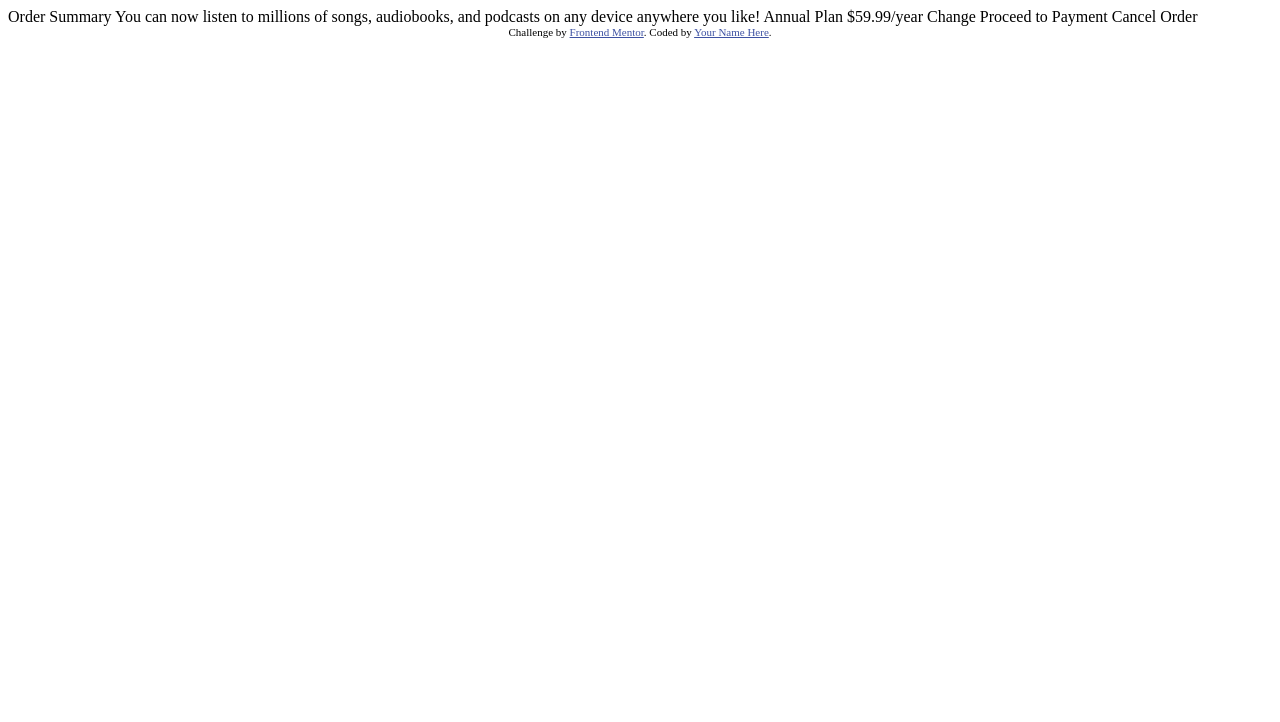
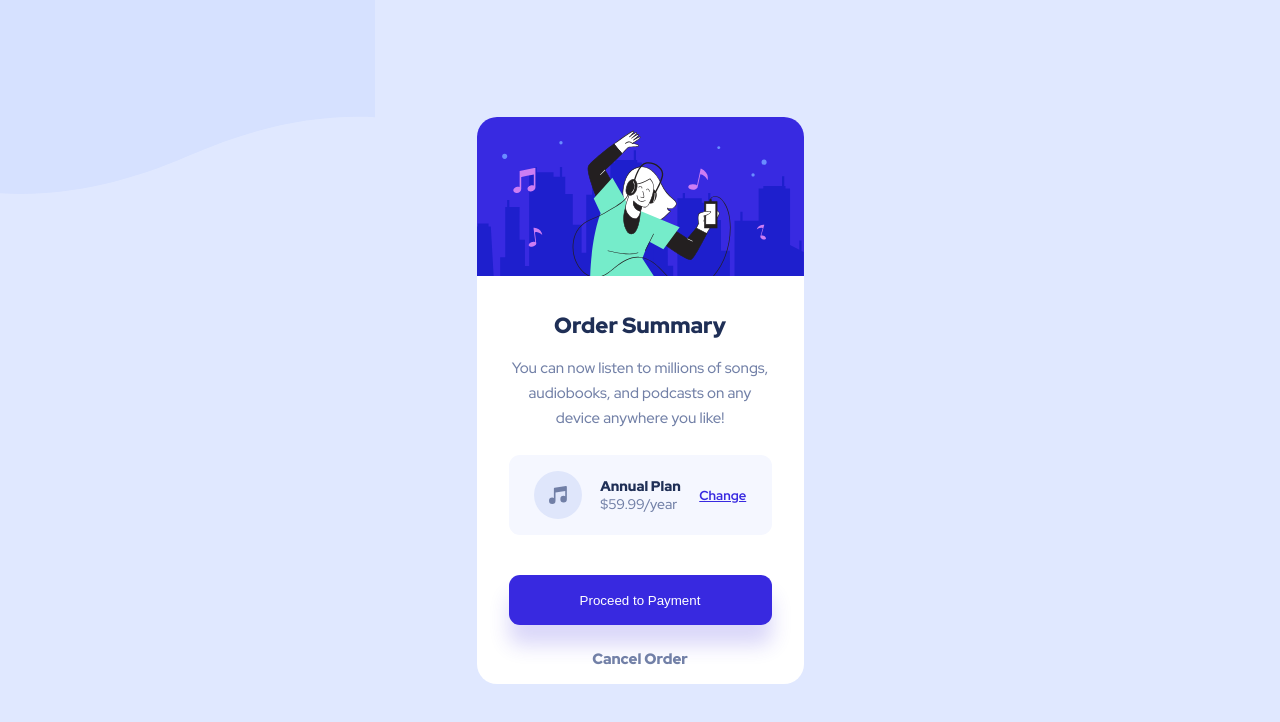
Before and after one commit to JIH7/order-summary-component, a website: page index.html in a window 1280 px wide. Drawn offline with Linux system fonts and the light colour scheme.

Commit message:
Mostly done

```diff
--- a/index.html
+++ b/index.html
@@ -2,36 +2,39 @@
 <html lang="en">
 <head>
   <meta charset="UTF-8">
-  <meta name="viewport" content="width=device-width, initial-scale=1.0"> <!-- displays site properly based on user's device -->
+  <meta name="viewport" content="width=device-width, initial-scale=1.0">
+  <link rel="stylesheet" href="./style.css">
 
-  <link rel="icon" type="image/png" sizes="32x32" href="./images/favicon-32x32.png">
+  <!-- Fonts -->
+  <link rel="preconnect" href="https://fonts.googleapis.com">
+  <link rel="preconnect" href="https://fonts.gstatic.com" crossorigin>
+  <link href="https://fonts.googleapis.com/css2?family=Red+Hat+Display:wght@500;700;900&display=swap" rel="stylesheet">
+  <!-- /Fonts -->
 
-  <title>Frontend Mentor | Order summary card</title>
-
-  <!-- Feel free to remove these styles or customise in your own stylesheet 👍 -->
-  <style>
-    .attribution { font-size: 11px; text-align: center; }
-    .attribution a { color: hsl(228, 45%, 44%); }
-  </style>
+  <title>Order summary card</title>
 </head>
 <body>
 
-  Order Summary
+  <main>
+    <img src="./images/illustration-hero.svg" alt="img-hero" class="img-hero">
+    <section>
+      <h1>Order Summary</h1>
 
-  You can now listen to millions of songs, audiobooks, and podcasts on any
-  device anywhere you like!
+      <p>You can now listen to millions of songs, audiobooks, and podcasts on any device anywhere you like!</p>
 
-  Annual Plan
-  $59.99/year
+      <div class="plan-widget">
+        <img src="./images/icon-music.svg" alt="icon-music">
+        <div>
+          <p>Annual Plan</p>
+          <p>$59.99/year</p>
+        </div>
+        <a href="#">Change</a>
+      </div>
 
-  Change
+      <button>Proceed to Payment</button>
+      <a href="#">Cancel Order</a>
+    </section>
+  </main>
 
-  Proceed to Payment
-  Cancel Order
-
-  <div class="attribution">
-    Challenge by <a href="https://www.frontendmentor.io?ref=challenge" target="_blank">Frontend Mentor</a>.
-    Coded by <a href="#">Your Name Here</a>.
-  </div>
 </body>
 </html>
--- /dev/null
+++ b/reset.scss
@@ -0,0 +1,48 @@
+/* http://meyerweb.com/eric/tools/css/reset/
+   v2.0 | 20110126
+   License: none (public domain)
+*/
+
+html, body, div, span, applet, object, iframe,
+h1, h2, h3, h4, h5, h6, p, blockquote, pre,
+a, abbr, acronym, address, big, cite, code,
+del, dfn, em, img, ins, kbd, q, s, samp,
+small, strike, strong, sub, sup, tt, var,
+b, u, i, center,
+dl, dt, dd, ol, ul, li,
+fieldset, form, label, legend,
+table, caption, tbody, tfoot, thead, tr, th, td,
+article, aside, canvas, details, embed,
+figure, figcaption, footer, header, hgroup,
+menu, nav, output, ruby, section, summary,
+time, mark, audio, video {
+	margin: 0;
+	padding: 0;
+	border: 0;
+	font-size: 100%;
+	font: inherit;
+	vertical-align: baseline;
+}
+/* HTML5 display-role reset for older browsers */
+article, aside, details, figcaption, figure,
+footer, header, hgroup, menu, nav, section {
+	display: block;
+}
+body {
+	line-height: 1;
+}
+ol, ul {
+	list-style: none;
+}
+blockquote, q {
+	quotes: none;
+}
+blockquote:before, blockquote:after,
+q:before, q:after {
+	content: '';
+	content: none;
+}
+table {
+	border-collapse: collapse;
+	border-spacing: 0;
+}
--- /dev/null
+++ b/style.scss
@@ -0,0 +1,143 @@
+@use "./reset.scss";
+@use "./variables.scss" as v;
+
+:root {
+    font-family: 'Red Hat Display', sans-serif;
+}
+
+body {
+    height: 100vh;
+    background-image: url(./images/pattern-background-mobile.svg);
+    background-repeat: no-repeat;
+    background-color: v.$pale-blue;
+
+    display: flex;
+    flex-direction: column;
+    justify-content: center;
+}
+
+main {
+    width: 327px;
+    height: 567px;
+
+    margin: auto;
+    border-radius: 20px;
+
+    background-color: white;
+
+    * {
+        text-align: center;
+        margin: auto;
+    }
+}
+
+section {
+    padding: 32px;
+    box-sizing: border-box;
+
+    > * {
+        display: block;
+    }
+
+    > p {
+        margin-block-start: 16px;
+    }
+
+    > div {
+        margin-block-start: 24px;
+    }
+
+    > button {
+        margin-block-start: 40px;
+    }
+
+    > a {
+        margin-block-start: 24px;
+    }
+}
+
+.img-hero {
+    width: 100%;
+    height: auto;
+
+    border-top-right-radius: 20px;
+    border-top-left-radius: 20px;
+}
+
+h1 {
+    color: v.$dark-blue;
+    font-size: 22px;
+    font-style: normal;
+    font-weight: 900;
+    line-height: normal;
+}
+
+p {
+    color: v.$desaturated-blue;
+    font-size: 15px;
+    font-style: normal;
+    font-weight: 500;
+    line-height: 25px;
+}
+
+.plan-widget {
+    background-color: v.$very-pale-blue;
+    border-radius: 11px;
+
+    display: flex;
+    align-items: center;
+    justify-content: space-between;
+    padding: 16px;
+
+    p {
+        color: v.$dark-blue;
+        font-size: 14px;
+        font-style: normal;
+        font-weight: 900;
+        line-height: normal;
+        text-align: left;
+    }
+
+    p + p {
+        color: v.$desaturated-blue;
+        font-weight: 500;
+    }
+
+    a {
+        color: v.$bright-blue;
+        font-size: 13px;
+        font-style: normal;
+        font-weight: 700;
+        line-height: normal;
+        text-decoration-line: underline;
+    }
+}
+
+button {
+    width: 100%;
+    height: 50px;
+    border-radius: 11px;
+    background-color: v.$bright-blue;
+    color: white;
+    box-shadow: 0px 20px 20px 0px #382ae130;
+
+    border: none;
+    outline: none;
+
+    transition-property: background-color;
+    transition-duration: .18s;
+    transition-timing-function: ease-in;
+}
+
+button:hover {
+    background-color: v.$desaturated-purple;
+}
+
+section > a {
+    color: v.$desaturated-blue;
+    font-size: 15px;
+    font-style: normal;
+    font-weight: 900;
+    line-height: normal;
+    text-decoration: none;
+}
--- /dev/null
+++ b/variables.scss
@@ -0,0 +1,10 @@
+// Colors
+//Primary
+$pale-blue: #e0e8ff;
+$bright-blue: #3829e0;
+$desaturated-purple: #766CF1;
+
+// Neutral
+$very-pale-blue: #f5f7ff;
+$desaturated-blue: #7280a7;
+$dark-blue: #1f2f56;
```
Also changed, not shown: package.json (added, +20 -0 lines), style.css (added), 1 other file.
